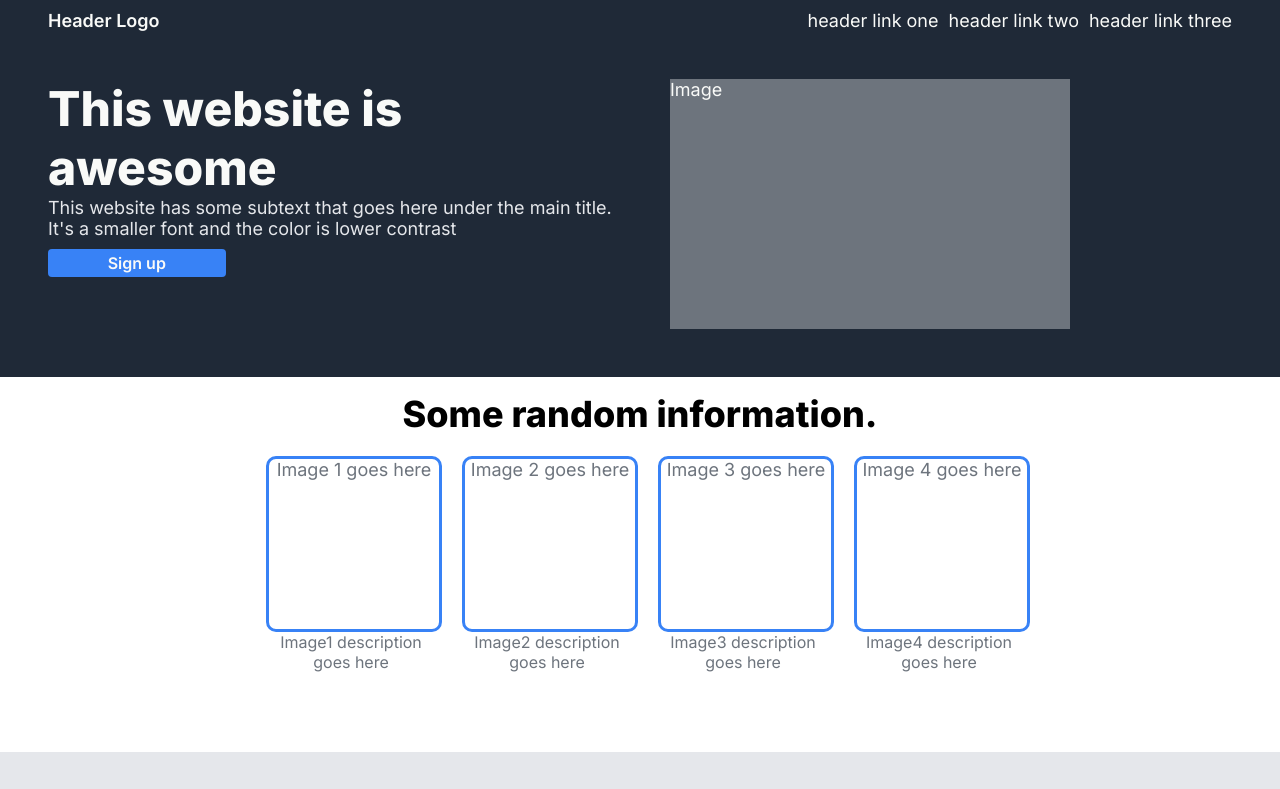
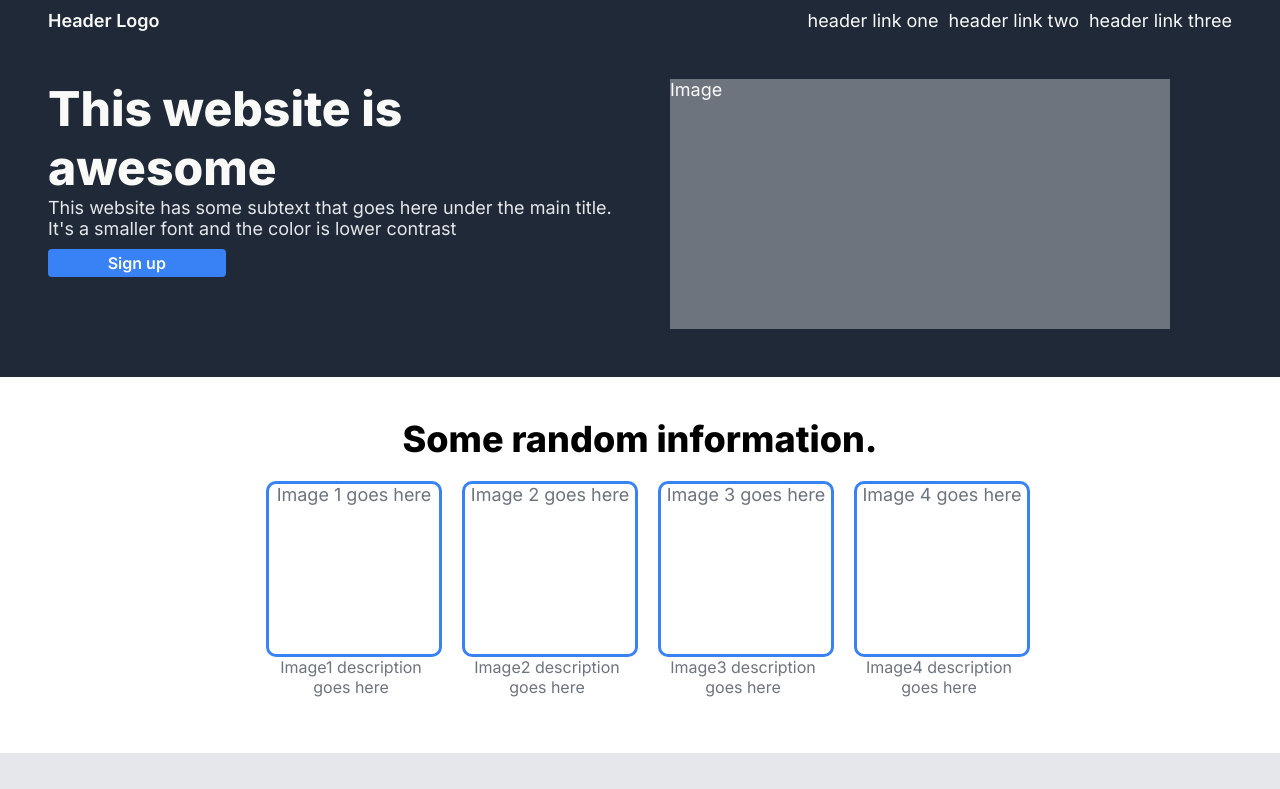
Before and after one commit to RFdeGroot/odin-landing-page, a plain HTML site: page index.html in a window 1280 px wide. Shown: the top 789 px of the page. Drawn offline with Linux system fonts and the light colour scheme.

Commit message:
landing-v1

```diff
--- a/styles.css
+++ b/styles.css
@@ -74,7 +74,7 @@ body {
 .header-welcome-right {
     width: 50%;
     margin-left: 30px;
-    width: 400px;
+    width: 500px;
     height: 250px;
     background-color: #6d747d;
 
@@ -93,8 +93,8 @@ body {
 }
 
 .main-info-bar {
-    margin-top: 15px;
-    margin-bottom: 10vh;
+    margin-top: 5vh;
+    margin-bottom: 7vh;
     display: flex;
     flex-direction: column;
     text-align: center;
```
